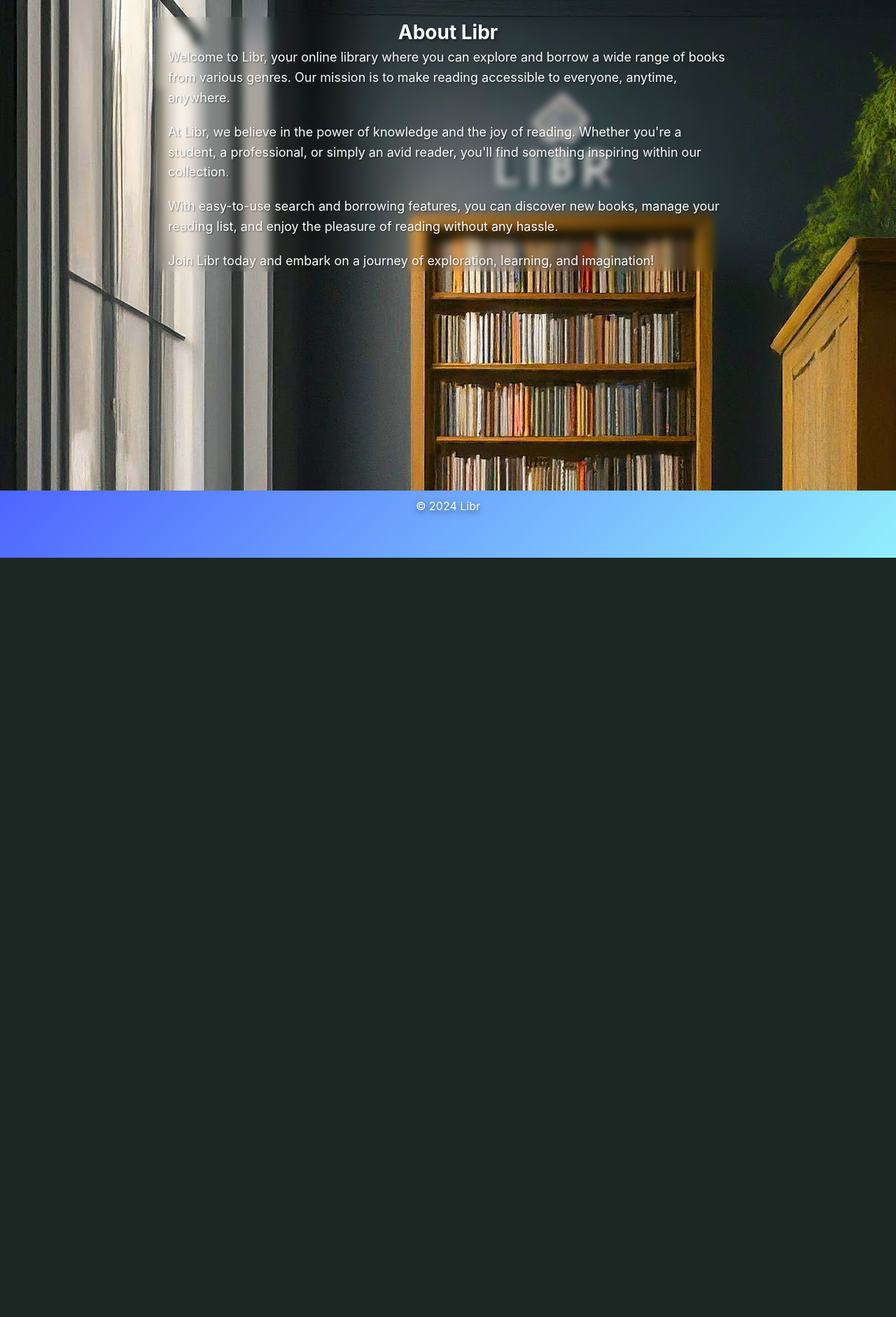
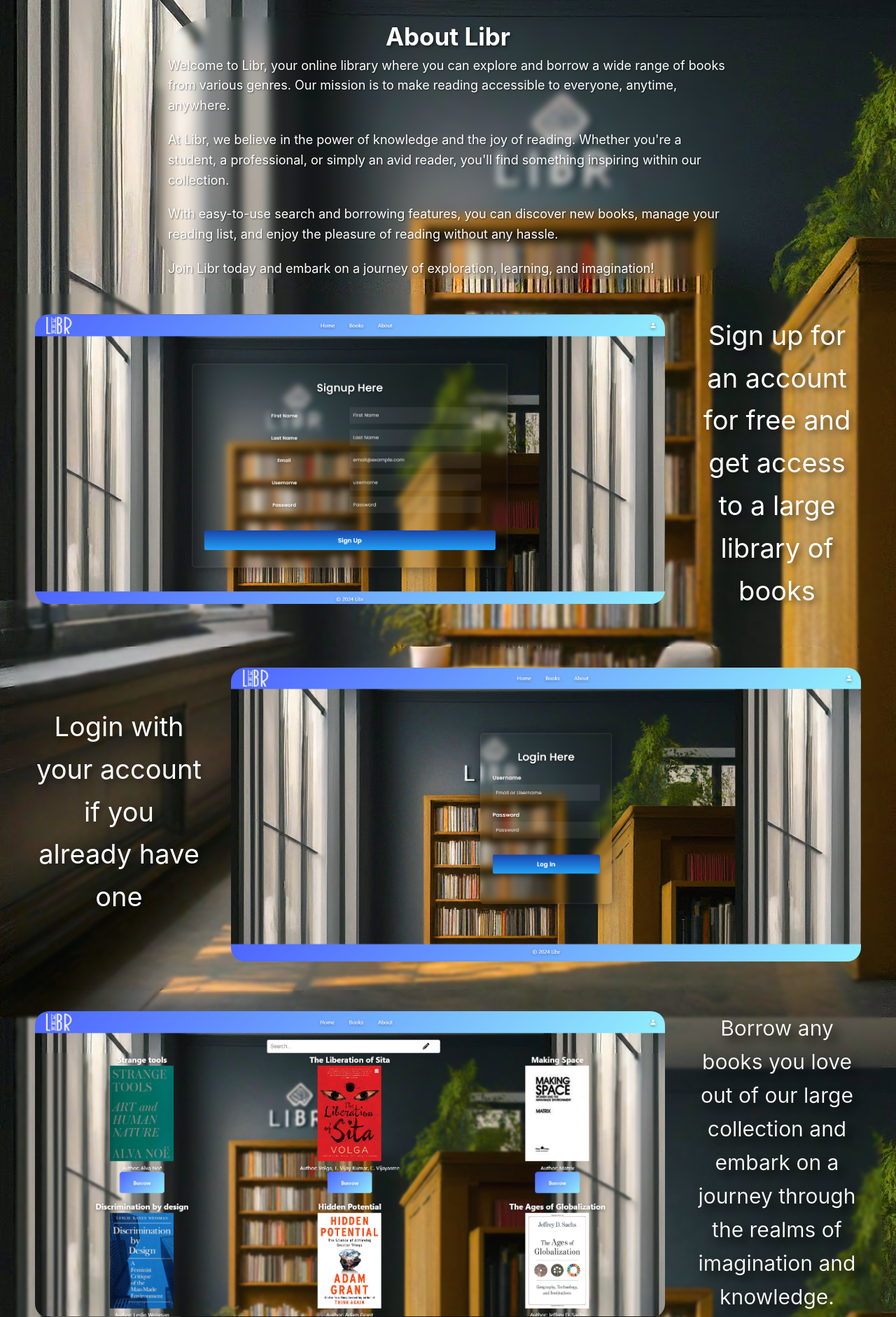
Before and after one commit to franklinAnozie/LibR, a Flask app: page /about in a window 1280 px wide. Shown: the part 82-1964 px from the top of the page at 70% size. Before the commit the page ends 879 px from the top, so only its background shows below. Run offline with Flask 3, Linux system fonts and the light colour scheme.

Commit message:
finished landing page

```diff
--- a/static/css/style.css
+++ b/static/css/style.css
@@ -199,29 +199,55 @@ footer {
 .about-container {
     max-width: 800px;
     margin: 20px auto;
-    /* Center the container horizontally */
     padding: 0 20px;
     text-align: center;
-    /* Center the text inside the container */
     backdrop-filter: blur(6px);
+    border-radius: 90px;
 }
 
 .about-container h2 {
     color: #ffffff;
-    font-size: 28px;
-    /* Increase font size */
+    font-size: 35px;
     text-shadow: 2px 2px 4px rgba(0, 0, 0, 0.5);
-    /* Add text shadow */
 }
 
 .about-container p {
     color: #ffffff;
     font-size: 18px;
-    /* Increase font size */
     line-height: 1.6;
     margin-bottom: 20px;
     text-align: left;
-    /* Reset text alignment for paragraphs */
     text-shadow: 1px 1px 2px rgba(0, 0, 0, 0.5);
-    /* Add text shadow */
 }
+
+.info {
+    display: flex;
+    padding: 10px;
+    backdrop-filter: blur(2px);
+}
+
+.info1 {
+    flex: 1;
+    padding: 20px;
+    font-size: 24px;
+}
+
+.info1 img {
+    width: 900px;
+    border-radius: 20px;
+}
+
+.info2 {
+    flex: 1;
+    padding: 20px;
+    color: #ffffff;
+    font-size: 38px;
+    line-height: 1.6;
+    margin-bottom: 20px;
+    text-align: center;
+    text-shadow: 4px 4px 8px rgba(0, 0, 0, 0.5);
+    display: flex;
+    justify-content: center;
+    align-items: center;
+    border-radius: 90px;
+}
--- a/templates/about.html
+++ b/templates/about.html
@@ -13,4 +13,39 @@
         the pleasure of reading without any hassle.</p>
     <p>Join Libr today and embark on a journey of exploration, learning, and imagination!</p>
 </div>
+<div class="info">
+    <div class="info1">
+        <img src="/static/images/signup.PNG" alt="" srcset="">
+    </div>
+    <div class="info2">
+        <p>Sign up for an account for free and get access to a large library of books</p>
+    </div>
+</div>
+<div class="info">
+    <div class="info2">
+        <p>Login with your account if you already have one</p>
+    </div>
+    <div class="info1">
+        <img src="/static/images/loginpagedq.PNG" alt="" srcset="">
+    </div>
+</div>
+<div class="info">
+    <div class="info1">
+        <img src="/static/images/Home page.PNG" alt="" srcset="">
+    </div>
+    <div class="info2">
+        <p style="font-size: 30px;text-shadow: 8px 8px 16px rgb(0, 0, 0);
+        -webkit-text-stroke-width: 0.3px;
+        -webkit-text-stroke-color: rgba(0, 0, 0, 0.474);">Borrow any books you love out of our large collection and embark on a journey through the realms of imagination and knowledge. Whether you're passionate about fiction, non-fiction, or academic texts, our library offers a diverse range of titles to cater to every taste and interest.</p>
+    </div>
+</div>
+<div class="about-container">
+    <h2>Join Us Today!</h2>
+    <p>Ready to dive into the world of knowledge and imagination? Join us today and unlock the doors to a vast library of books waiting to be explored.</p>
+    <p>Experience the joy of reading with Libr, where adventure, learning, and inspiration await at your fingertips.</p>
+    <p>Signing up is quick, easy, and free! Don't miss out on the opportunity to embark on your next great literary journey.</p>
+    <button class="borrow-btn">Sign Up Now</button>
+    <br>
+    <p>© 2024 Libr</p>
+</div>
 {% endblock %}
```
Also changed, not shown: static/images/Home page.PNG (added), static/images/loginpagedq.PNG (added), static/images/signup.PNG (added).
